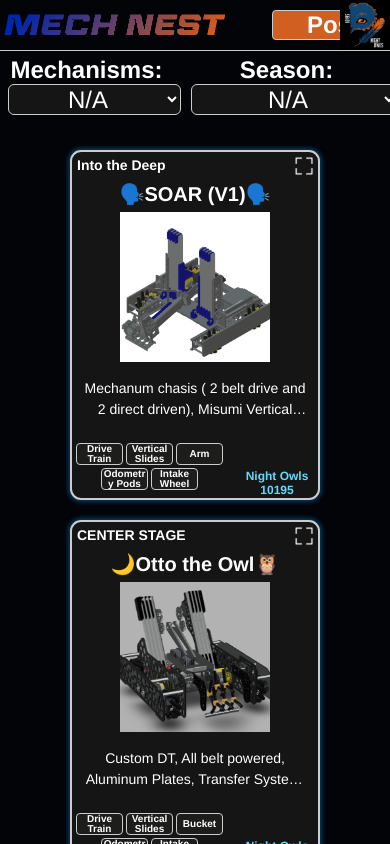
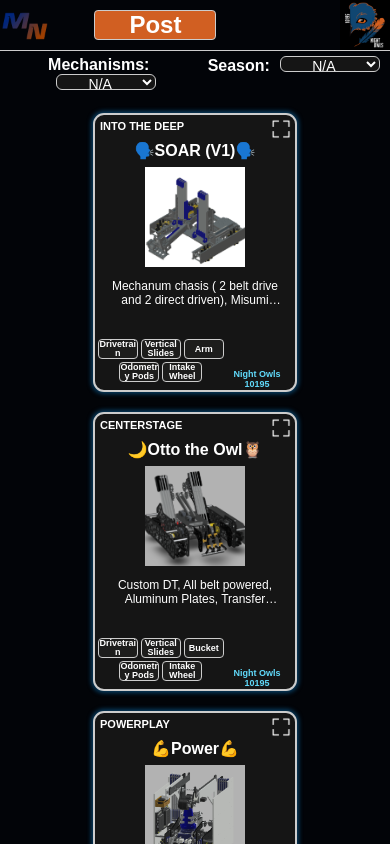
Before and after one commit to FTC-10195/MechNest, a React (Create React App) app: page / in a window 390 px wide. Shown: the top 844 px of the page. Built offline with nearby package versions, Linux system fonts and the light colour scheme.

Commit message:
Change fonts, fix spellings, made mobile work

```diff
--- a/src/App.css
+++ b/src/App.css
@@ -1,5 +1,6 @@
 .App.mobile {
   text-align: center;
+  font-family: sans-serif;
  background-color: #020408;
   background-size: cover;
   background-position: center;
@@ -12,6 +13,7 @@
 }
 .App.computer {
   text-align: center;
+  font-family: sans-serif;
     background-color: #020408;
   background-size: cover;
   background-position: center;
--- a/src/App.js
+++ b/src/App.js
@@ -10,7 +10,7 @@
 function App() {
   const [selectedCard, setSelectedCard] = useState(null);
   const [selectedFullscreen, setFullScreen] = useState(null);
-  const [isMobile, setIsMobile] = useState(false);;
+  const [isMobile, setIsMobile] = useState(window.innerWidth <= 768);;
   const [selectedTags, setTag] = useState('N/A');
   const [selectedSeason, setSeason] = useState('N/A');
   const preFilteredCards = [
--- a/src/Card.css
+++ b/src/Card.css
@@ -117,7 +117,7 @@
   overflow-wrap: break-word; /* Modern property */
   max-width: 100vmax;
     font-size:16px;
-  font-family : Helvetica;
+  font-family : sans-serif;
   font-weight: bold;
   color: #ffffff;
 }
@@ -130,7 +130,7 @@
   line-height: 1.5em;             /* Optional: Adjust line-height for spacing between lines */
   max-height: 3em;
     font-size:14px;
-  font-family : Helvetica;
+  font-family : sans-serif;
   color: #ffffff;
 }
 .card-description.mobile{
@@ -141,7 +141,7 @@
   -webkit-line-clamp: 2;          /* Specifies the number of lines to display */           /* Optional: Adjust line-height for spacing between lines */
   max-height: 3em;
     font-size:12px;
-  font-family : Helvetica;
+  font-family : sans-serif;
   color: #ffffff;
 }
 .card-title.computer{
@@ -149,7 +149,7 @@
   top: 10px;
   position: relative;
   font-size: 20px;
-font-family : Helvetica;
+font-family : sans-serif;
 font-weight: bold;
 color: #ffffff;
 }
@@ -158,19 +158,19 @@
   top: 10px;
   position: relative;
   font-size: 16px;
-font-family : Helvetica;
+font-family : sans-serif;
 font-weight: bold;
 color: #ffffff;
 }
 .card-fusion.computer{
   font-size: 12px;
-font-family : Helvetica;
+font-family : sans-serif;
 font-weight: bold;
 color: #61dafb;
 }
 .card-fusion.mobile{
   font-size: 12px;
-font-family : Helvetica;
+font-family : sans-serif;
 font-weight: bold;
 color: #61dafb;
 }
@@ -182,7 +182,7 @@
   right: 0;
   bottom: 0;
   font-size:12px ;
-font-family : Helvetica;
+font-family : sans-serif;
 font-weight: bold;
 color: #ffffff;
 margin: 1px;
@@ -196,7 +196,7 @@
   right: 1vmin;
   bottom: 0;
   font-size:9px ;
-font-family : Helvetica;
+font-family : sans-serif;
 font-weight: bold;
 color: #ffffff;
 margin: 1px;
@@ -210,7 +210,7 @@
   place-content: center;
   left: -10px;
     bottom: 0;
-font-family : Helvetica;
+font-family : sans-serif;
 font-weight: bold;
 color: #ffffff;
 overflow-y: scroll;
@@ -224,14 +224,14 @@
   left: -10px;
     bottom: -10px;
   margin: .2vmin;
-font-family : Helvetica;
+font-family : sans-serif;
 font-weight: bold;
 color: #ffffff;
 overflow-y: scroll;
 }
 .tag-container{
   position: absolute;
-font-family : Helvetica;
+font-family : sans-serif;
 font-weight: bold;
 color: #ffffff;
 gap: 3px;
@@ -284,7 +284,7 @@
   word-wrap: break-word;
   position: absolute;
   font-size:14px;
-font-family : Helvetica;
+font-family : sans-serif;
 font-weight: bold;
 color: #ffffff;
 left: 0;
@@ -295,7 +295,7 @@
   word-wrap: break-word;
   position: absolute;
   font-size:11px;
-font-family : Helvetica;
+font-family : sans-serif;
 font-weight: bold;
 color: #ffffff;
 left: 0;
--- a/src/MechanismHandler.js
+++ b/src/MechanismHandler.js
@@ -28,7 +28,6 @@
    seasonStates.RoverRuckus,
    seasonStates.RelicRevory,
    seasonStates.VelocityVortex,
-   seasonStates.Outreach
   ];
 
   const handleTagChange = (event) => {
--- a/src/MechanismState.js
+++ b/src/MechanismState.js
@@ -1,7 +1,7 @@
 
 const mechanismStates = Object.freeze({
    NA: 'N/A',
-   DriveTrain: 'Drive \n Train',
+   DriveTrain: 'Drivetrain',
    Arm: 'Arm',
    Intake: 'Intake Wheel',
    Ascent: 'Ascent',
--- a/src/Navbar.css
+++ b/src/Navbar.css
@@ -9,13 +9,13 @@
 }
 .header.computer {
   height: 50px;
-  font-family : Helvetica;
+  font-family : sans-serif;
   font-weight: bold;
   color: #ffffff;
 }
 .header.mobile {
   height: 50px;
-  font-family : Helvetica;
+  font-family : sans-serif;
   font-weight: bold;
   color: #ffffff;
 }
@@ -26,7 +26,7 @@
   position: relative;
   left: 20%;
   font-size: 24px;
-  font-family : Helvetica;
+  font-family : sans-serif;
   font-weight: bold;
   color: #ffffff;
   border: 1px solid #ccc;
@@ -40,6 +40,7 @@
   background-color: #eb6a25;
 }
 .navbar {
+  font-family : sans-serif;
   display: flex;
   position: sticky;
   top: 0;
--- a/src/SeasonStates.js
+++ b/src/SeasonStates.js
@@ -1,15 +1,14 @@
 
 const seasonStates = Object.freeze({
    NA: 'N/A',
-   IntoTheDeep: 'Into the Deep',
-   CENTERSTAGE: 'CENTER STAGE',
-   POWERPLAY: 'POWER PLAY',
-   FreightFrenzy: 'Freight Frenzy',
-  UltimateGoal: 'Ultimate Goal',
-  SkyStone: 'Sky Stone',
-  RoverRuckus: 'Rover Ruckus',
-  RelicRevory: 'Relic Recovery',
-  VelocityVortex: 'Velocity Vortex',
-  Outreach: 'Outreach'
+   IntoTheDeep: 'INTO THE DEEP',
+   CENTERSTAGE: 'CENTERSTAGE',
+   POWERPLAY: 'POWERPLAY',
+   FreightFrenzy: 'FREIGHT FRENZY',
+  UltimateGoal: 'ULTIMaTE GOAL',
+  SkyStone: 'SKYSTONE',
+  RoverRuckus: 'ROVER RUCKUS',
+  RelicRevory: 'RELIC RECOVERY',
+  VelocityVortex: 'VELOCITY VORTEX',
  });
 export default seasonStates;
--- a/src/Tags.css
+++ b/src/Tags.css
@@ -24,7 +24,7 @@
   font-size: 24px;
 }
 .tags-search-text{
-  font-family : Helvetica;
+  font-family : sans-serif;
   font-weight: bold;
   color: #ffffff;
   text-align: center;
@@ -34,7 +34,7 @@
   font-size: 24px;
   position: relative;
   left: 5px;
-  font-family : Helvetica;
+  font-family : sans-serif;
   color: #ffffff;
   border: 1px solid #ccc;
   margin-left: 5px;
@@ -51,7 +51,7 @@
   font-size: 14px;
   position: relative;
   left: 5px;
-  font-family : Helvetica;
+  font-family : sans-serif;
   color: #ffffff;
   border: 1px solid #ccc;
   margin-left: 5px;
```
